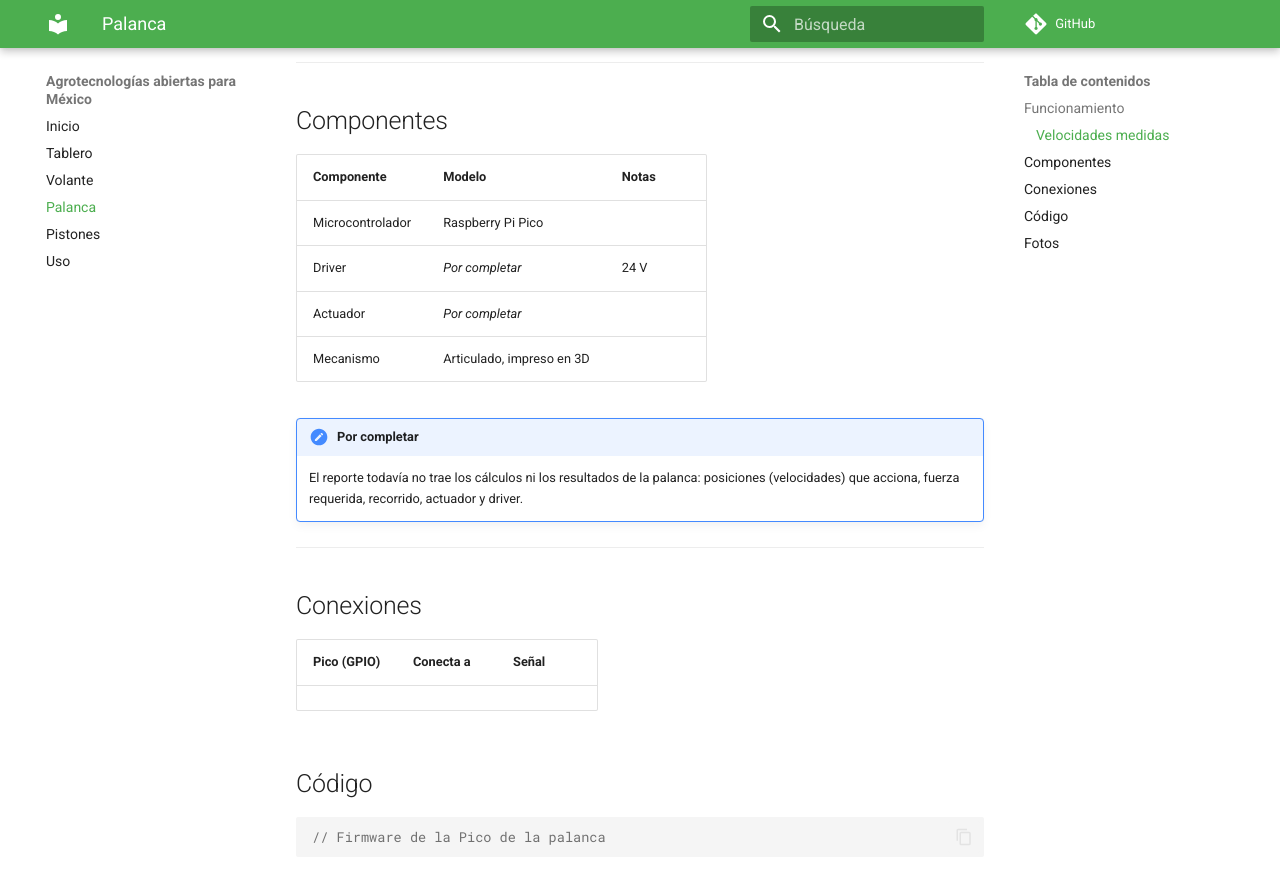
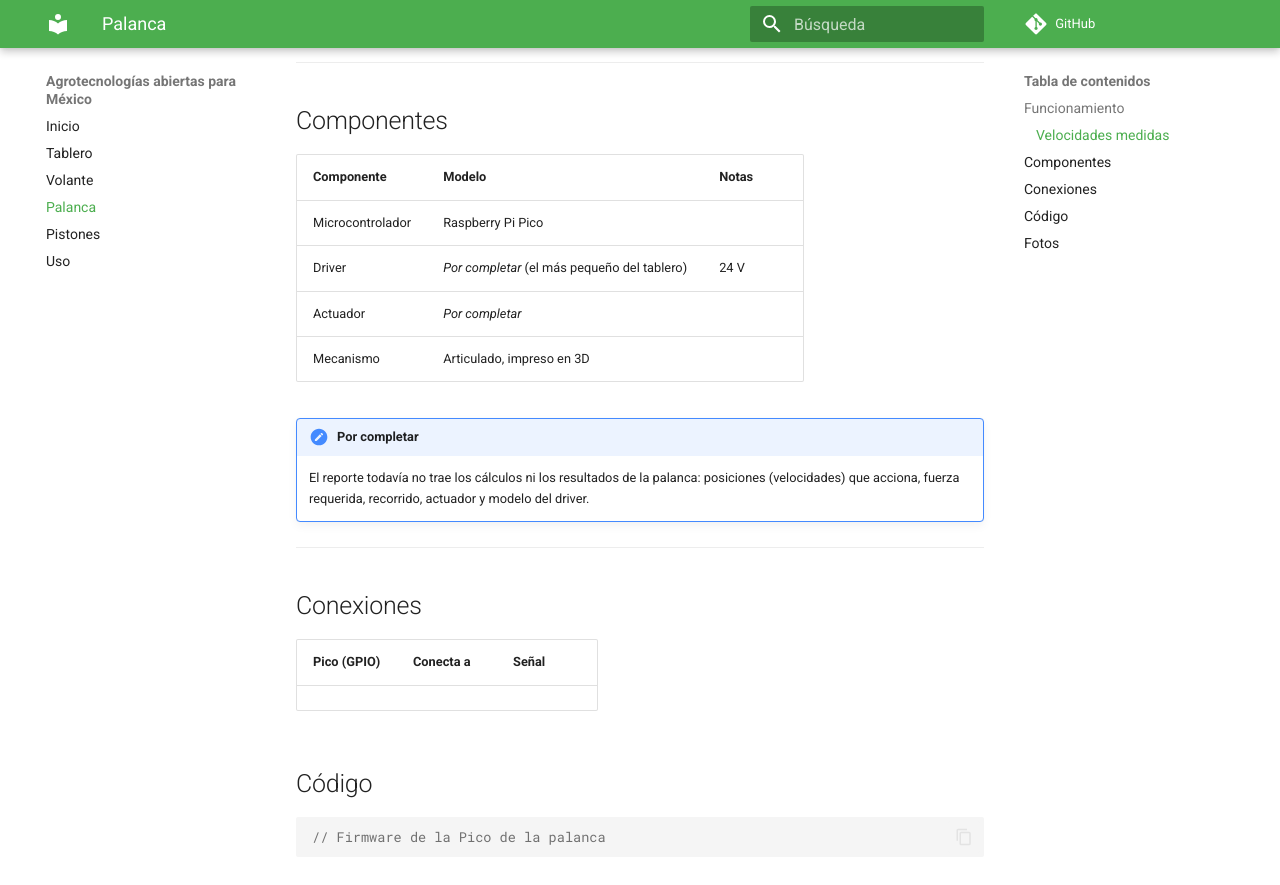
Before and after one commit to BrianSimpson01/Agrotecnologias-abiertas-para-mexico-, an MkDocs documentation site: the page built from docs/palanca.md, in a window 1280 px wide and 900 px high, scrolled down 823 px. Shown: the top 885 px of the window. Built offline with MkDocs 1.6.1 and Material for MkDocs 9.7.7, drawn with Linux system fonts in a browser that asks for light colours; comment, search, counter and statistics services are not loaded; some of the changed text lies outside the part shown.

Commit message:
Corregir drivers

```diff
--- a/docs/palanca.md
+++ b/docs/palanca.md
@@ -3,7 +3,7 @@
 La palanca se acciona con un **mecanismo articulado** que respeta el recorrido de la transmisión original del tractor. Ya está construida e integrada al sistema.
 
 - **Controlador:** Raspberry Pi Pico #2
-- **Driver:** dedicado, alimentado a 24 V desde el [tablero](tablero.md)
+- **Driver:** dedicado, el más pequeño del tablero, alimentado a 24 V desde el [tablero](tablero.md)
 - **Retroalimentación:** línea DATA del mecanismo a su Pico
 
 ---
@@ -38,12 +38,12 @@ Las velocidades del tractor se cronometraron en un tramo de 50 m:
 | Componente | Modelo | Notas |
 |---|---|---|
 | Microcontrolador | Raspberry Pi Pico | |
-| Driver | *Por completar* | 24 V |
+| Driver | *Por completar* (el más pequeño del tablero) | 24 V |
 | Actuador | *Por completar* | |
 | Mecanismo | Articulado, impreso en 3D | |
 
 !!! note "Por completar"
-    El reporte todavía no trae los cálculos ni los resultados de la palanca: posiciones (velocidades) que acciona, fuerza requerida, recorrido, actuador y driver.
+    El reporte todavía no trae los cálculos ni los resultados de la palanca: posiciones (velocidades) que acciona, fuerza requerida, recorrido, actuador y modelo del driver.
 
 ---
 
```
Also changed, not shown: docs/pistones.md (+2 -2 lines), docs/tablero.md (+5 -5 lines), docs/volante.md (+0 -1 lines).
